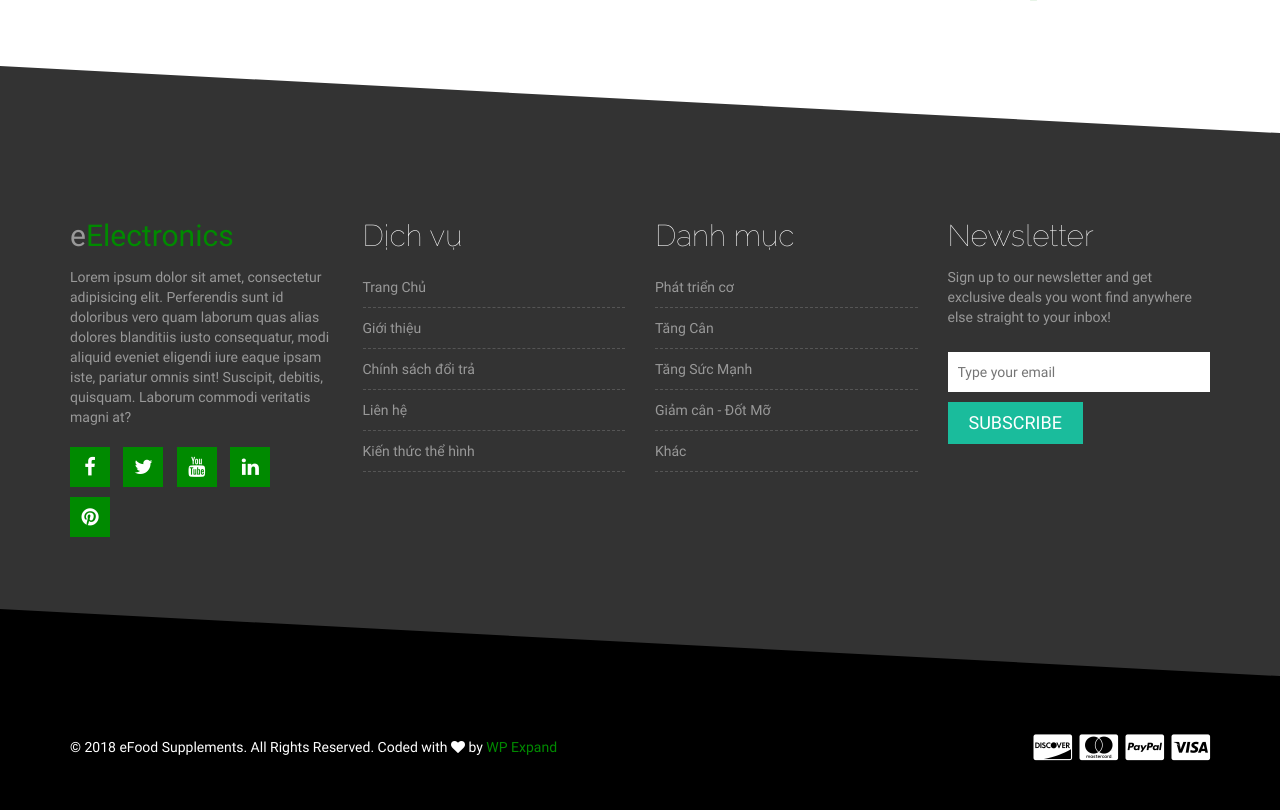
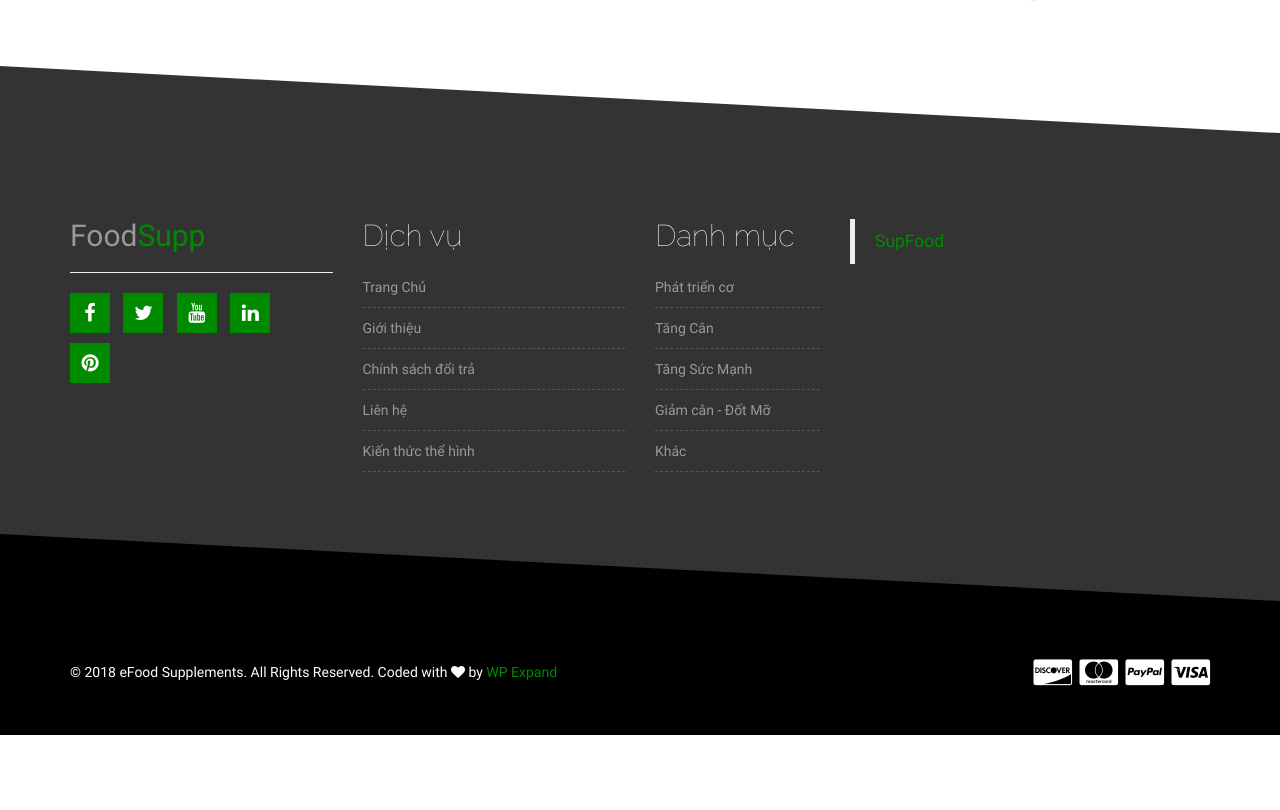
Before and after one commit to dangnghia1997/DoAnWeb_CK, a PHP site: page / in a window 1280 px wide. Shown: the part 2681-3491 px from the top of the page. After the commit the page ends 3416 px from the top, so only its background shows below. Run offline with PHP 8.4, Linux system fonts and the light colour scheme; data comes from the database, SQL or seed files in the repository; data that the repository does not hold is empty; some libraries are stand-ins or nearby versions; some web fonts are replaced.

Commit message:
plugin page facebook

```diff
--- a/templates/footer-top.php
+++ b/templates/footer-top.php
@@ -5,8 +5,8 @@
             <div class="row">
                 <div class="col-md-3 col-sm-6">
                     <div class="footer-about-us">
-                        <h2>e<span>Electronics</span></h2>
-                        <p>Lorem ipsum dolor sit amet, consectetur adipisicing elit. Perferendis sunt id doloribus vero quam laborum quas alias dolores blanditiis iusto consequatur, modi aliquid eveniet eligendi iure eaque ipsam iste, pariatur omnis sint! Suscipit, debitis, quisquam. Laborum commodi veritatis magni at?</p>
+                        <h2>Food<span>Supp</span></h2>
+                        <hr />
                         <div class="footer-social">
                             <a href="#" target="_blank"><i class="fa fa-facebook"></i></a>
                             <a href="#" target="_blank"><i class="fa fa-twitter"></i></a>
@@ -30,7 +30,7 @@
                     </div>
                 </div>
 
-                <div class="col-md-3 col-sm-6">
+                <div class="col-md-2 col-sm-6">
                     <div class="footer-menu">
                         <h2 class="footer-wid-title">Danh mục</h2>
                         <ul>
@@ -43,18 +43,18 @@
                     </div>
                 </div>
 
-                <div class="col-md-3 col-sm-6">
-                    <div class="footer-newsletter">
-                        <h2 class="footer-wid-title">Newsletter</h2>
-                        <p>Sign up to our newsletter and get exclusive deals you wont find anywhere else straight to your inbox!</p>
-                        <div class="newsletter-form">
-                            <form action="#">
-                                <input type="email" placeholder="Type your email">
-                                <input type="submit" value="Subscribe">
-                            </form>
-                        </div>
-                    </div>
+                <div class="col-md-4 col-sm-6">
+                    <div class="fb-page" data-href="https://www.facebook.com/SupFood-194185161415823/" data-tabs="timeline" data-small-header="false" data-adapt-container-width="true" data-hide-cover="false" data-show-facepile="true"><blockquote cite="https://www.facebook.com/SupFood-194185161415823/" class="fb-xfbml-parse-ignore"><a href="https://www.facebook.com/SupFood-194185161415823/">SupFood</a></blockquote></div>
                 </div>
             </div>
         </div>
     </div>
+
+<div id="fb-root"></div>
+<script>(function(d, s, id) {
+  var js, fjs = d.getElementsByTagName(s)[0];
+  if (d.getElementById(id)) return;
+  js = d.createElement(s); js.id = id;
+  js.src = 'https://connect.facebook.net/vi_VN/sdk.js#xfbml=1&version=v3.0&appId=2230669650493954&autoLogAppEvents=1';
+  fjs.parentNode.insertBefore(js, fjs);
+}(document, 'script', 'facebook-jssdk'));</script>
--- a/templates/site-branding-area.php
+++ b/templates/site-branding-area.php
@@ -3,7 +3,7 @@
             <div class="row">
                 <div class="col-sm-4">
                     <div class="logo">
-                        <h1><a href=".">e<span>Food Supplements</span></a></h1>
+                        <h1><a href=".">Food<span>Supp</span></a></h1>
                     </div>
                 </div>
 
```
